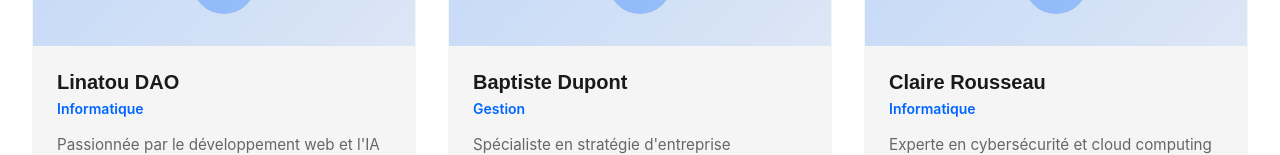
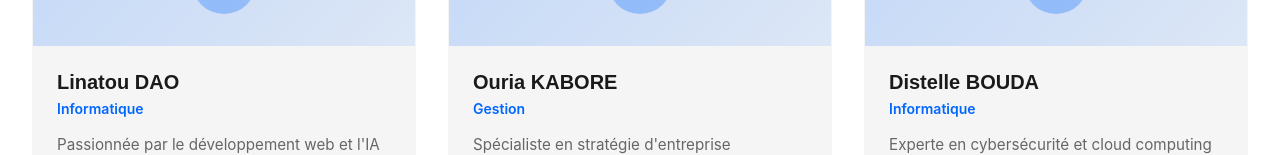
Before and after one commit to Severin-Dembele/ci_cd, a React (Vite) app: page /etudiants in a window 1280 px wide. Shown: the part 648-803 px from the top of the page. Built offline with nearby package versions, Linux system fonts and the light colour scheme.

Commit message:
ajout de mes informations

```diff
--- a/src/pages/Etudiants.tsx
+++ b/src/pages/Etudiants.tsx
@@ -23,19 +23,19 @@ const STUDENTS: Student[] = [
   },
   {
     id: 2,
-    name: 'Baptiste Dupont',
+    name: 'Ouria KABORE',
     specialization: 'Gestion',
     bio: 'Spécialiste en stratégie d\'entreprise',
-    email: 'baptiste.dupont@example.com',
-    linkedin: 'linkedin.com/in/baptiste-dupont',
+    email: 'ouria.kabore@example.com',
+    linkedin: 'linkedin.com/in/ouria-kabore',
   },
   {
     id: 3,
-    name: 'Claire Rousseau',
+    name: 'Distelle BOUDA',
     specialization: 'Informatique',
     bio: 'Experte en cybersécurité et cloud computing',
-    email: 'claire.rousseau@example.com',
-    linkedin: 'linkedin.com/in/claire-rousseau',
+    email: 'distelle.bouda@example.com',
+    linkedin: 'linkedin.com/in/distelle-bouda',
   },
   {
     id: 4,
```
